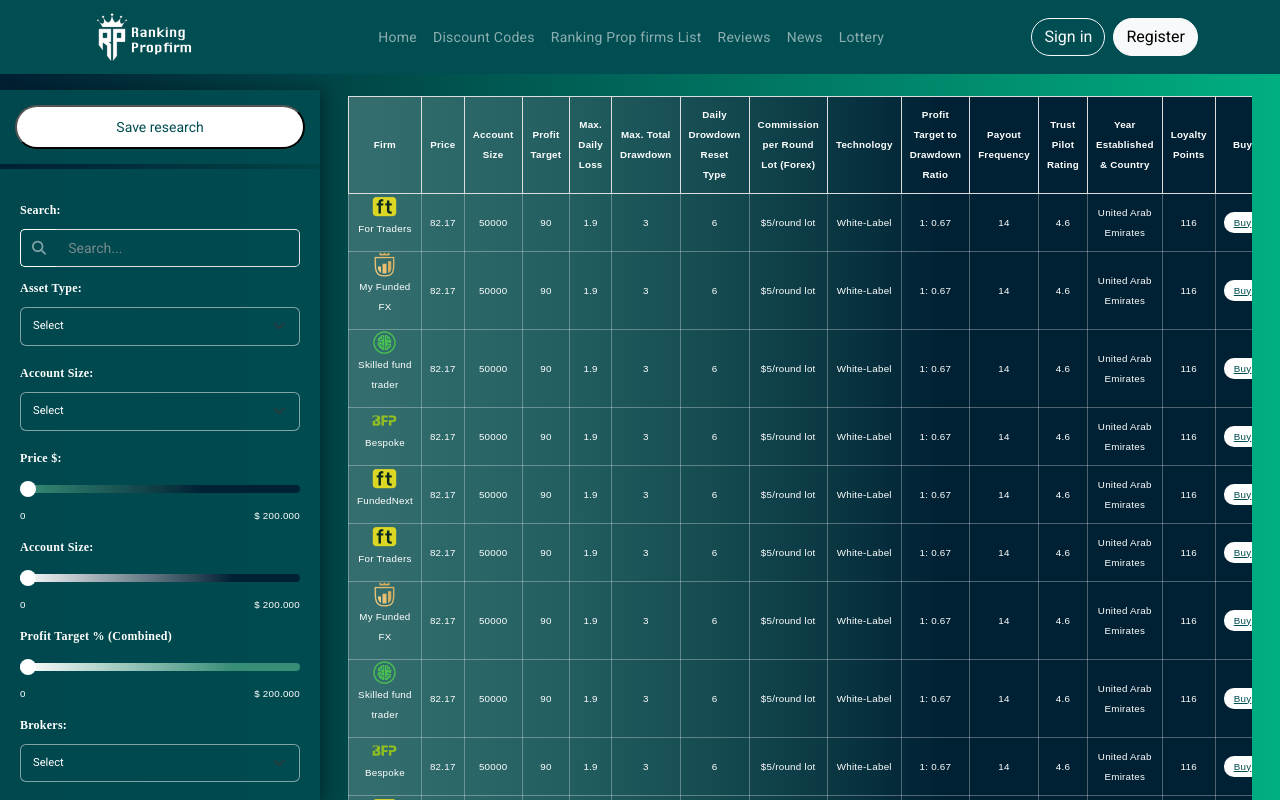
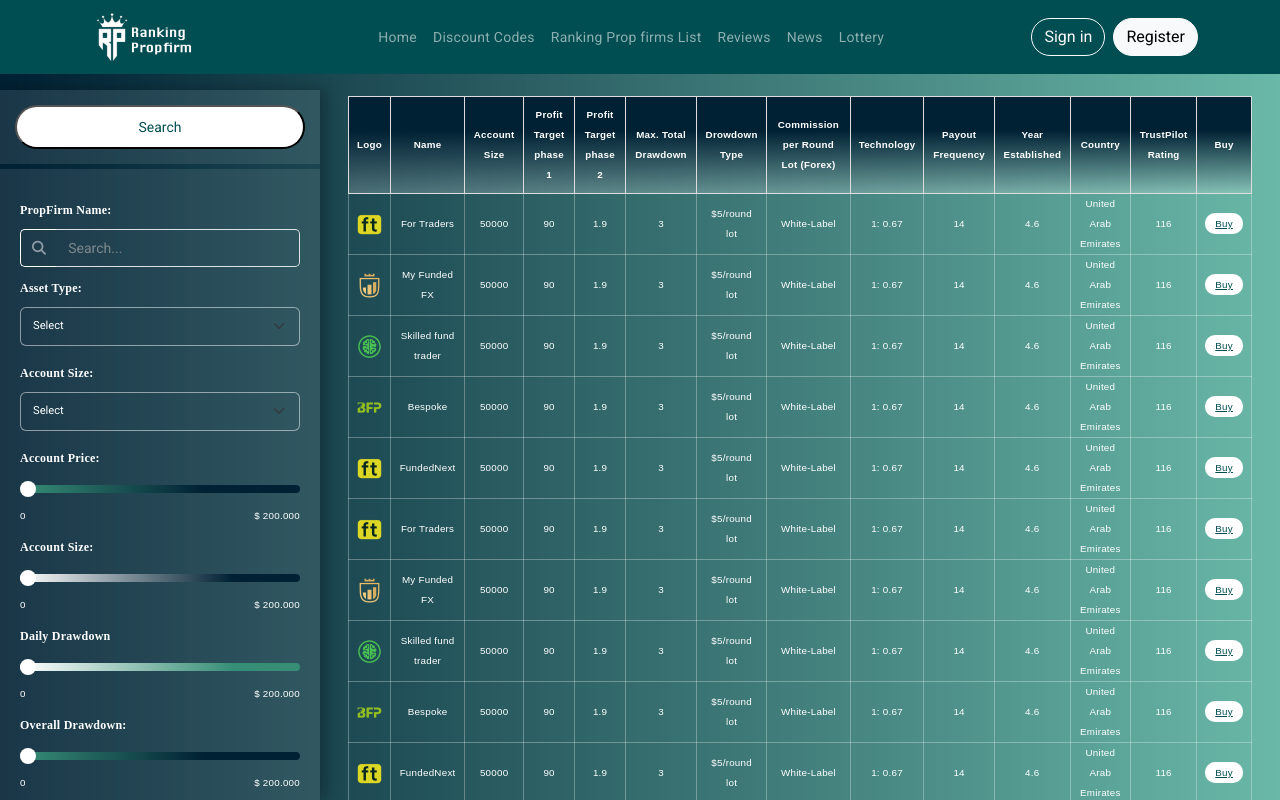
Before and after one commit to jcmloiacono/ranking_propfirm_angular, an Angular app: page / in a window 1280 px wide. Shown: the top 800 px of the page. Built offline with nearby package versions, Linux system fonts and the light colour scheme.

Commit message:
update gradient in table Home and Ranking

```diff
--- a/src/app/pages/home/home.component.html
+++ b/src/app/pages/home/home.component.html
@@ -4,13 +4,13 @@
 
         <div class="p-0 col-3 vh-100">
             <div class="cont-search">
-                <button class="btn-search">Save research</button>
+                <button class="btn-search">Search</button>
             </div>
 
             <div class="filters">
                 <!-- Búsqueda -->
                 <div class="filter-group">
-                    <label class="text-white" for="search">Search:</label>
+                    <label class="text-white" for="search">PropFirm Name:</label>
                     <div class="input-group align-items-center">
                         <i class="fas fa-search"></i>
                         <input type="text" id="search" [(ngModel)]="searchTerm" (input)="applyFilters()"
@@ -40,11 +40,13 @@
                         <option value="50000">$50,000</option>
                         <option value="100000">$100,000</option>
                         <option value="200000">$200,000</option>
+                        <option value="200000">$300,000</option>
+                        <option value="200000">$400,000</option>
                     </select>
                 </div>
                 <!-- Price -->
                 <div class="filter-group">
-                    <label for="price">Price $:</label>
+                    <label for="price">Account Price:</label>
                     <input type="range" id="price" min="0" max="200000" [(ngModel)]="selectedPrice"
                         (change)="applyFilters()" class="form-range">
                     <div class="range-values">
@@ -62,9 +64,9 @@
                             <span id="end-value">$ 200.000</span>
                         </div>
                 </div>
-                <!-- Profit Target % (Combined) -->
+                <!-- Daily Drawdown -->
                 <div class="filter-group">
-                    <label for="profitTarget">Profit Target % (Combined)</label>
+                    <label for="profitTarget">Daily Drawdown</label>
                     <input type="range" id="profitTarget" min="0" max="200000"
                         [(ngModel)]="selectedprofitTarget" (change)="applyFilters()" class="form-range">
                         <div class="range-values">
@@ -72,12 +74,21 @@
                             <span id="end-value">$ 200.000</span>
                         </div>
                 </div>
+                <!-- Overall Drawdown -->
+                <div class="filter-group">
+                    <label for="overall">Overall Drawdown:</label>
+                    <input type="range" id="overall" min="0" max="200000" [(ngModel)]="overallDrawdown"
+                        (change)="applyFilters()" class="form-range">
+                    <div class="range-values">
+                        <span id="start-value">{{overallDrawdown}}</span>
+                        <span id="end-value">$ 200.000</span>
+                    </div>
+                </div>
                 <!-- Brokers -->
                 <div class="filter-group">
-                    <label for="brokers">Brokers:</label>
+                    <label for="brokers">Trading Platform:</label>
                     <select class="form-select form-select-lg mb-3" aria-label="Select Broker" id="brokers"
                         [(ngModel)]="selectedBroker" (change)="applyFilters()">
-                        <option selected>Open this select menu</option>
                         <option disabled selected>Select</option>
                         <option value="broker1">Broker 1</option>
                         <option value="broker2">Broker 2</option>
@@ -107,34 +118,32 @@
                 <table>
                     <thead class="thead-pers">
                         <tr>
-                            <th>Firm</th>
-                            <th>Price</th>
+                            <th>Logo</th>
+                            <th>Name</th>
                             <th>Account Size</th>
-                            <th>Profit Target</th>
-                            <th>Max. Daily Loss</th>
+                            <th>Profit Target phase 1</th>
+                            <th>Profit Target phase 2</th>
                             <th>Max. Total Drawdown</th>
-                            <th>Daily Drowdown Reset Type</th>
+                            <th>Drowdown Type</th>
                             <th>Commission per Round Lot (Forex)</th>
                             <th>Technology</th>
-                            <th>Profit Target to Drawdown Ratio</th>
                             <th>Payout Frequency</th>
-                            <th>Trust Pilot Rating</th>
-                            <th>Year Established & Country</th>
-                            <th>Loyalty Points</th>
+                            <th>Year Established</th>
+                            <th>Country</th>
+                            <th>TrustPilot Rating</th>
                             <th>Buy</th>
                         </tr>
                     </thead>
                     <tbody class="tbody-custom">
                         <tr *ngFor="let data of tableData">
-                            <td><img src="{{ data.firmImg }}" alt="{{data.firm}}">
-                                <p>{{data.firm}}</p>
+                            <td>
+                                <img class="w-80" src="{{ data.firmImg }}" alt="{{data.firm}}">
                             </td>
-                            <td>{{ data.price }}</td>
+                            <td>{{ data.firm}}</td>
                             <td>{{ data.accountSize }}</td>
                             <td>{{ data.profitTarget }}</td>
                             <td>{{ data.maxDailyLoss }}</td>
                             <td>{{ data.maxTotalDrawdown }}</td>
-                            <td>{{ data.dailyDrowdownResetType }}</td>
                             <td>{{ data.commissionPerRoundLot }}</td>
                             <td>{{ data.technology }}</td>
                             <td>{{ data.profitTargetToDrawdownRatio }}</td>
--- a/src/app/pages/home/home.component.scss
+++ b/src/app/pages/home/home.component.scss
@@ -14,11 +14,12 @@
 }
 
 .cont-search {
-    background-color: rgba(0, 77, 82, 0.9);
+    background-color: rgba(255, 255, 255, 0.1);
     margin-bottom: 5px;
     padding: 15px;
 
     .btn-search {
+        background-color: rgba(255, 255, 255, 0.1);
         width: 100%;
         padding: 10px 15px;
         background-color: #fff;
@@ -31,7 +32,7 @@
 .filters {
     height: 100%;
     padding: 20px;
-    background-color: #004d52e6;
+    background-color: rgba(255, 255, 255, 0.1);
     font-size: .875rem;
     overflow-y: auto;
 
@@ -110,6 +111,15 @@
     input[type="range"]#profitTarget::-webkit-slider-thumb {
         background-color: #ffffff;
     }
+    /* Estilos para la barra de desplazamiento (Filtro Precio) */
+    input[type="range"]#overall::-webkit-slider-runnable-track {
+        background: linear-gradient(90deg, rgba(55, 142, 119, 1) 0%, rgba(0, 32, 51, 1) 65.96%);
+    }
+    /* Estilos para el control deslizante */
+    input[type="range"]#overall::-webkit-slider-thumb {
+        background-color: #ffffff;
+    }
+
     .range-values {
         display: flex;
         justify-content: space-between;
@@ -119,8 +129,8 @@
     }
 }
 
-.content-table {
-    background: linear-gradient(90deg, rgba(255, 255, 255, 0.21) 0%, #002033 65.96%);
+.thead-pers{
+    background: linear-gradient(0deg, rgba(255, 255, 255, 0.21) 0%, #002033 65.96%);
     overflow-x: auto;
 }
 
@@ -128,8 +138,6 @@
     margin-left: 25%;
 }
 
-
-
 @media screen and (max-width: 1260px) {
     .content-table {
         box-shadow: inset -40px -4px 20px 0px rgba(254, 254, 254, 0.449);
--- a/src/app/pages/home/home.component.ts
+++ b/src/app/pages/home/home.component.ts
@@ -18,6 +18,8 @@ selectedAccountSizeRange: number = 0;
 selectedprofitTarget: number = 0;
 selectedBroker: string = 'Select';
 selectedPlatform: string = 'Select';
+filteredTableData: Brokers[] = [];
+overallDrawdown: number = 0;
 
 // Datos de ejemplo para la tabla
 tableData: Brokers[] = [
@@ -38,8 +40,7 @@ tableData: Brokers[] = [
   { firmImg: '/assets/img/home/broker1.png', firm:'FundedNext', price: 82.17, accountSize: 50000, profitTarget: 90, maxDailyLoss: 1.9, maxTotalDrawdown: 3, dailyDrowdownResetType: 6, dailyDrowdownResetType2: 'Balance-based', commissionPerRoundLot: '$5/round lot', technology: 'White-Label', profitTargetToDrawdownRatio: '1: 0.67', payoutFrequency: 14, trustPilotRating: 4.6, yearEstablishedAndCountry: 'United Arab Emirates', loyaltyPoints: 116, buy: 'https://ofpfunding.com' }
 ];
 
-// Datos filtrados para la tabla
-filteredTableData: Brokers[] = [];
+
 
 constructor() { }
 
--- a/src/app/pages/ranking/ranking.component.scss
+++ b/src/app/pages/ranking/ranking.component.scss
@@ -14,9 +14,24 @@
 }
 //Style table
 
-tbody tr:nth-of-type(n+1):nth-of-type(-n+3) {
-    background: linear-gradient(90deg, rgba(0, 175, 129, 0.5) 0%, rgba(5,47,55,1) 100%);
-  }
+tbody tr:nth-of-type(n+1):nth-of-type(-n+1) {
+    background: -webkit-linear-gradient(90deg, rgba(0, 175, 129, 0.5) 0%, rgba(5, 47, 55, 1) 100%);
+    background: -moz-linear-gradient(90deg, rgba(0, 175, 129, 0.5) 0%, rgba(5, 47, 55, 1) 100%);
+    background: -o-linear-gradient(90deg, rgba(0, 175, 129, 0.5) 0%, rgba(5, 47, 55, 1) 100%);
+}
+
+tbody tr:nth-of-type(n+2):nth-of-type(-n+2) {
+    background: -webkit-linear-gradient(90deg, rgba(0, 175, 129, 0.5) 100%, rgba(5, 47, 55, 1) 0%);
+    background: -moz-linear-gradient(90deg, rgba(0, 175, 129, 0.5) 100%, rgba(5, 47, 55, 1) 0%);
+    background: -o-linear-gradient(90deg, rgba(0, 175, 129, 0.5) 100%, rgba(5, 47, 55, 1) 0%);
+
+}
+
+tbody tr:nth-of-type(n+3):nth-of-type(-n+3) {
+    background: -webkit-linear-gradient(270deg, rgba(0, 175, 129, 0.5) 0%, rgba(235, 235, 235, 0.821) 80%);
+    background: -moz-linear-gradient(270deg, rgba(0, 175, 129, 0.5) 0%, rgba(235, 235, 235, 0.821) 80%);
+    background: -o-linear-gradient(270deg, rgba(0, 175, 129, 0.5) 0%, rgba(235, 235, 235, 0.821) 80%);
+}
 
 table thead.thead-pers th{
     border:0px;
--- a/src/styles.scss
+++ b/src/styles.scss
@@ -8,7 +8,7 @@ body {
     font-family: $font-family;
     font-size: $font-size;
     color: white;
-    background: linear-gradient(90deg, #002033, #00af81);
+    background: linear-gradient(90deg, rgba(0, 32, 51, 1) 0%, rgba(0, 175, 129, 0.5) 120%);
     height: 100%;
     background-position: right bottom;
     min-height: 100vh;
```
